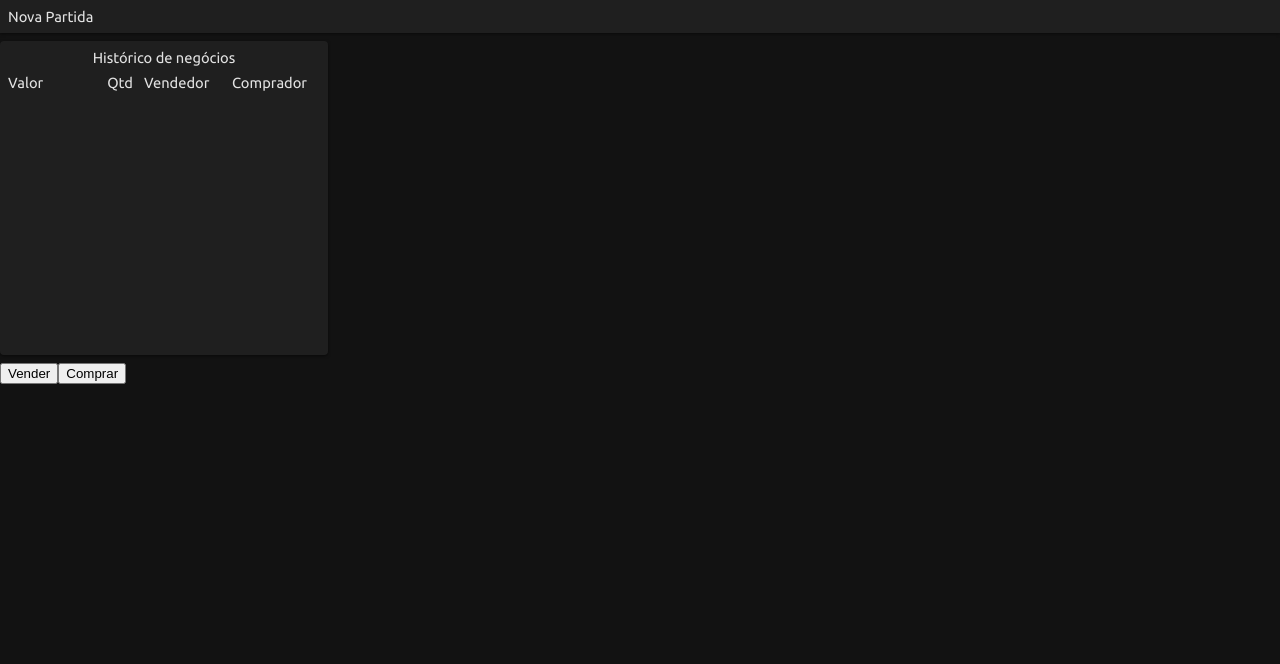
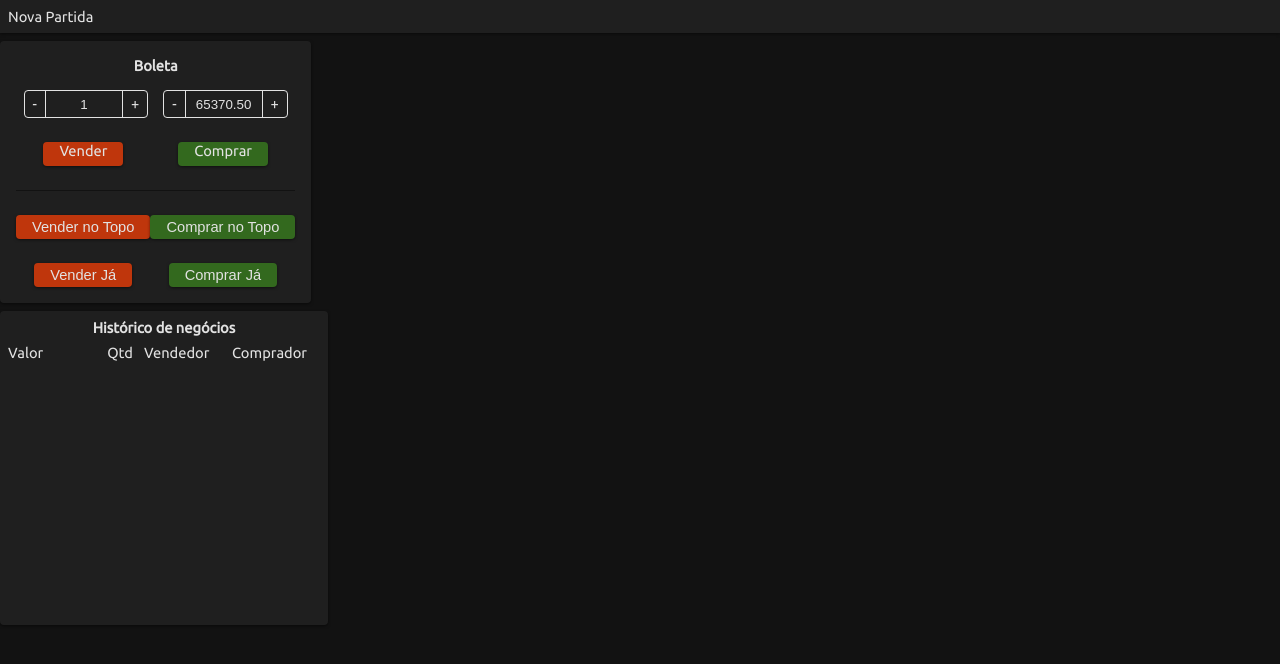
Before and after one commit to murilo9/open-scalping, an Angular app: page /new-game in a window 1280 px wide. Both pictures are taken after a click on the button "Iniciar". Shown: the top 664 px of the page. Built offline with nearby package versions, Linux system fonts and the light colour scheme.

Commit message:
Compra e venda pela boleta

```diff
--- a/src/app/app.component.html
+++ b/src/app/app.component.html
@@ -1,4 +1,2 @@
 <app-top-bar></app-top-bar>
 <router-outlet (newGame)="onNewGame($event)"></router-outlet>
-<button type="button" (click)="temp_apregoarVenda()">Vender</button>
-<button type="button" (click)="temp_apregoarCompra()">Comprar</button>
--- a/src/app/app.component.ts
+++ b/src/app/app.component.ts
@@ -7,7 +7,6 @@ import { MarketService } from './shared/market.service';
 import { Subscription } from 'rxjs';
 import { Offer } from './shared/Offer';
 import { OfferType } from './shared/OfferType';
-import { OfferLevel } from './core/Market';
 import { NewGameForm } from './core/NewGameForm';
 
 @Component({
@@ -21,14 +20,24 @@ export class AppComponent {
   title = 'open-scalping';
   gameStarted = false;
   subscription1: Subscription;
+  subscription2: Subscription;
   public game: Game;
+  initialPurchasePrice: Number;
+  initialSalePrice: Number;
 
   constructor(
     private gameService: GameService,
     private marketService: MarketService,
     private router: Router){
     this.subscription1 = gameService.newGameCalled$.subscribe((form: NewGameForm) => {
+      this.initialPurchasePrice = form.initialPurchasePrice;
+      this.initialSalePrice = form.initialSalePrice;
       this.onNewGame(form);
+    })
+    this.subscription2 = marketService.offerSent$.subscribe((offer) => {
+      console.log('enviando ordem ao mercado')
+      console.log(offer)
+      this.game.market.makeOffer(offer);
     })
   }
 
--- a/src/app/core/game.service.ts
+++ b/src/app/core/game.service.ts
@@ -7,12 +7,18 @@ import { NewGameForm } from './NewGameForm';
 })
 export class GameService {
 
-  private newGameSubject = new Subject<Object>();
-  public newGameCalled$ = this.newGameSubject.asObservable();
+  newGameSubject = new Subject<Object>();
+  newGameCalled$ = this.newGameSubject.asObservable();
+  initialPurchasePrice: Number;
+  initialSalePrice: Number;
+  minimumOfferSize: Number;
 
   constructor() { }
 
   public callNewGame(form: NewGameForm){
+    this.initialPurchasePrice = form.initialPurchasePrice;
+    this.initialSalePrice = form.initialSalePrice;
+    this.minimumOfferSize = form.minimumOfferSize;
     this.newGameSubject.next(form);
   }
 }
--- a/src/app/shared/market.service.ts
+++ b/src/app/shared/market.service.ts
@@ -3,6 +3,8 @@ import { Subject } from 'rxjs';
 
 import { OfferLevel } from '../core/Market';
 import { Deal } from './Deal';
+import { OfferType } from './OfferType';
+import { Offer } from './Offer';
 
 @Injectable({
   providedIn: 'root'
@@ -13,6 +15,8 @@ export class MarketService {
   public offerListChanged$ = this.offerListSubject.asObservable();
   private dealListSubject = new Subject<Array<Deal>>();
   public dealListChanged$ = this.dealListSubject.asObservable();
+  public offerSubject = new Subject<Offer>();
+  public offerSent$ = this.offerSubject.asObservable();
 
   constructor() { }
 
@@ -23,4 +27,17 @@ export class MarketService {
   public dealListHasChanged(dealList: Array<Deal>){
     this.dealListSubject.next(dealList);
   }
+
+  public makeSaleOffer(playerId, price, quantity){
+    this.offerSubject.next(new Offer(
+      quantity, price, OfferType.SALE, playerId
+    ))
+  }
+
+  public makePurchaseOffer(playerId, price, quantity){
+    this.offerSubject.next(new Offer(
+      quantity, price, OfferType.PURCHASE, playerId
+    ))
+  }
+
 }
--- /dev/null
+++ b/src/app/widgets/bullet/bullet.component.html
@@ -0,0 +1,31 @@
+<div class="bullet">
+    <p class="title">Boleta</p>
+    <form>
+        <div class="field">
+            <div class="value-input">
+                <a href='#' onclick="event.preventDefault()" class="button">-</a>
+                <input type="text" [(ngModel)]="quantity" name="quantity" class="quantity">
+                <a href='#' onclick="event.preventDefault()" class="button">+</a>
+            </div>
+            <div class="value-input">
+                <a href='#' onclick="event.preventDefault()" class="button">-</a>
+                <input type="text" [(ngModel)]="price"
+                (change)="parsePrice($event)" name="price" class="price">
+                <a href='#' onclick="event.preventDefault()" class="button">+</a>
+            </div>
+        </div>
+        <div class="field">
+            <a href='#' onclick="event.preventDefault()" class="button sell" (click)="sell()">Vender</a>
+            <a href='#' onclick="event.preventDefault()" class="button buy" (click)="buy()">Comprar</a>
+        </div>
+        <p class="field hr"></p>
+        <div class="field">
+            <button type="button" class="button sell">Vender no Topo</button>
+            <button type="button" class="button buy">Comprar no Topo</button>
+        </div>
+        <div class="field">
+            <button type="button" class="button sell">Vender Já</button>
+            <button type="button" class="button buy">Comprar Já</button>
+        </div>
+    </form>
+</div>
--- /dev/null
+++ b/src/app/widgets/bullet/bullet.component.scss
@@ -0,0 +1,77 @@
+$sufaceColor: #1f1f1f;
+$onPrimaryColor: #e2e2e2;
+$backgroundColor: #121212;
+$shadowColor: rgba(0,0,0,0.5);
+
+.bullet{
+    display: inline-block;
+    background: $sufaceColor;
+    padding: 16px;
+    border-radius: 4px;
+    box-shadow: 0 1px 3px $shadowColor;
+    margin-bottom: 8px;
+    .title{
+        text-align: center;
+        font-weight: bold;
+        margin-bottom: 16px;
+    }
+    form{
+        .hr{
+            border-bottom: 1px solid $backgroundColor;
+        }
+        .field{
+            display: flex;
+            justify-content: space-around;
+            &:not(:last-child){
+                margin-bottom: 24px;
+            }
+            .value-input{
+                border: 1px solid $onPrimaryColor;
+                border-radius: 4px;
+                .button{
+                    background: none;
+                    border: none;
+                    padding: 0 8px;
+                    box-shadow: none;
+                }
+                input[type=text]{
+                    outline: none;
+                    background: none;
+                    border-top: none;
+                    border-bottom: none;
+                    border-left: 1px solid $onPrimaryColor;
+                    border-right: 1px solid $onPrimaryColor;
+                    height: 24px;
+                    color: $onPrimaryColor;
+                    text-align: center;
+                    width: 72px;
+                    &:first-child{
+                        margin-right: 8px;
+                    }
+                    &.sell{
+                        color: red;
+                    }
+                    &.buy{
+                        color: green;
+                    }
+                }
+            }
+            .button{
+                background: $sufaceColor;
+                box-shadow: 0 1px 3px $shadowColor;
+                color: $onPrimaryColor;
+                border-radius: 4px;
+                padding: 0 16px;
+                height: 24px;
+                border: none;
+                font-size: 11pt;
+                &.buy{
+                    background: #33691E;
+                }
+                &.sell{
+                    background: #BF360C;
+                }
+            }
+        }
+    }
+}
--- /dev/null
+++ b/src/app/widgets/bullet/bullet.component.ts
@@ -0,0 +1,37 @@
+import { Component, OnInit } from '@angular/core';
+import { GameService } from 'src/app/core/game.service';
+import { MarketService } from 'src/app/shared/market.service';
+
+@Component({
+  selector: 'app-bullet',
+  templateUrl: './bullet.component.html',
+  styleUrls: ['./bullet.component.scss']
+})
+export class BulletComponent implements OnInit {
+
+  price: any = 0;
+  quantity: any = 0;
+
+  constructor(private gameService: GameService, private marketService: MarketService) {
+    this.price = gameService.initialSalePrice.toFixed(2);
+    this.quantity = gameService.minimumOfferSize;
+  }
+
+  ngOnInit() {
+  }
+
+  parsePrice(event: any){
+    let price = event.target.value;
+    if(!isNaN(price))
+      this.price = parseFloat(event.target.value).toFixed(2);
+  }
+
+  sell(){
+    this.marketService.makeSaleOffer(0, this.price, this.quantity);
+  }
+
+  buy(){
+    this.marketService.makePurchaseOffer(0, this.price, this.quantity);
+  }
+
+}
--- a/src/app/widgets/deal-history/deal-history.component.scss
+++ b/src/app/widgets/deal-history/deal-history.component.scss
@@ -13,6 +13,7 @@ $shadowColor: rgba(0,0,0,0.5);
     .title{
         text-align: center;
         margin-bottom: 8px;
+        font-weight: bold;
     }
     .deal-list{
         height: 256px;
--- a/src/app/widgets/game-view/game-view.component.html
+++ b/src/app/widgets/game-view/game-view.component.html
@@ -1,6 +1,7 @@
 <div class="game-view">
     <div class="col-1"></div>
     <div class="col-2">
+        <app-bullet></app-bullet>
         <app-deal-history></app-deal-history>
     </div>
     <div class="col-3"></div>
--- a/src/app/widgets/game-view/game-view.component.scss
+++ b/src/app/widgets/game-view/game-view.component.scss
@@ -1,3 +1,7 @@
 .game-view{
     padding: 8px 0;
+    .col-2{
+        display: flex;
+        flex-direction: column;
+    }
 }
--- a/src/app/widgets/new-game/new-game.component.scss
+++ b/src/app/widgets/new-game/new-game.component.scss
@@ -17,8 +17,7 @@ $shadowColor: #050505;
         margin: auto;
         width: 400px;
         .field{
-            height: 24px;
-            margin-bottom: 32px;
+            margin-bottom: 24px;
             label{
                 margin-right: 8px;
                 display: inline-block;
--- a/src/app/widgets/widgets.module.ts
+++ b/src/app/widgets/widgets.module.ts
@@ -5,11 +5,12 @@ import { TopBarComponent } from './top-bar/top-bar.component';
 import { NewGameComponent } from './new-game/new-game.component';
 import { DealHistoryComponent } from './deal-history/deal-history.component';
 import { FormsModule } from '@angular/forms';
+import { BulletComponent } from './bullet/bullet.component';
 
 
 
 @NgModule({
-  declarations: [GameViewComponent, TopBarComponent, NewGameComponent, DealHistoryComponent],
+  declarations: [GameViewComponent, TopBarComponent, NewGameComponent, DealHistoryComponent, BulletComponent],
   imports: [
     CommonModule,
     FormsModule
```
Also changed, not shown: 1 other file (tests, documents, lock files or other folders).
